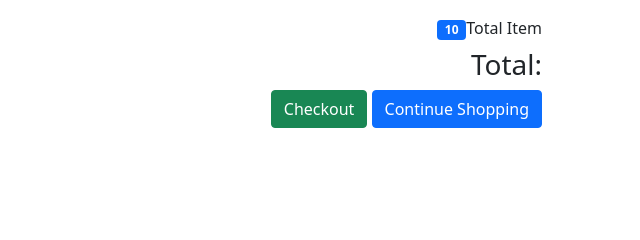
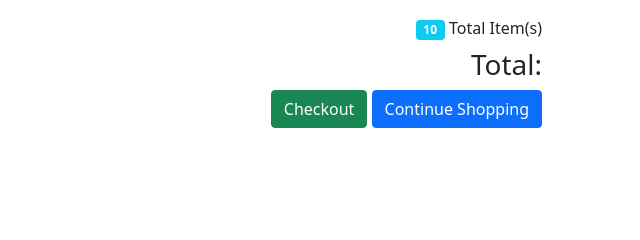
Before and after one commit to nicktkl/Kidocode_Shop_E-Commerce-, a Flask app: template templates/homepage/Cart.html in a window 1280 px wide. Shown: the part 202-442 px from the top of the page, without its empty margins (640-1280 px from the left). Run offline with Flask 3, Linux system fonts and the light colour scheme; the template is opened without the code that fills it: most values are stand-ins (such as "Sample title", 1, 10 or a date in 2020); parts of the project's set-up code (start-up, migrations or seed data) failed here and were passed over.

Commit message:
Updated 'Cart' HTML

```diff
--- a/templates/homepage/Cart.html
+++ b/templates/homepage/Cart.html
@@ -29,9 +29,9 @@
             </table>
             <div class="d-flex justify-content-end align-items-center">
                 <div class="text-end me-3">
-                    <h3 id="cart-count" class="badge bg-primary ms-2">{{ cart_total_items }}</h3>Total Item
+                    <h3 id="cart-count" class="badge bg-info ms-2">{{ cart_total_items }}</h3> Total Item(s)
                     <h3>Total: <span id="total-price"></span></h3>
-                    <a href="#" class="btn btn-success">Checkout</a>
+                    <a href="{{ url_for('checkout')}}" class="btn btn-success">Checkout</a>
                     <a href="{{ url_for('home') }}" class="btn btn-primary">Continue Shopping</a>
                 </div>
             </div>
```
